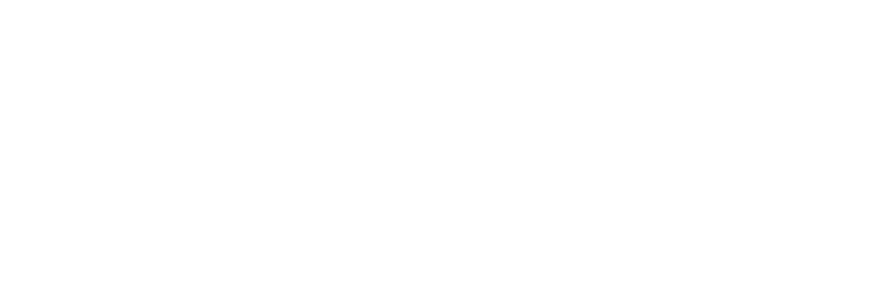
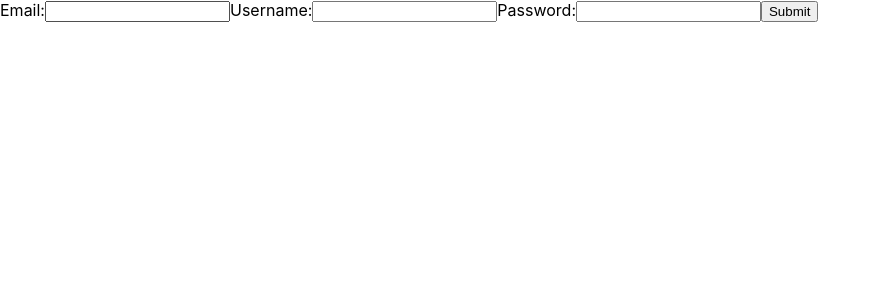
Before and after one commit to sundehakon/Hotell-React, a React (Create React App) app: page / in a window 1280 px wide. Before the commit this address had no page. Shown: the top 300 px of the page, without its empty margins (0-880 px from the left). Built offline with nearby package versions, Linux system fonts and the light colour scheme.

Commit message:
Fixed issues with running server - added necessary packages using yarn

```diff
--- a/package.json
+++ b/package.json
@@ -6,8 +6,12 @@
     "@testing-library/jest-dom": "^5.17.0",
     "@testing-library/react": "^13.4.0",
     "@testing-library/user-event": "^13.5.0",
+    "cors": "^2.8.5",
+    "express": "^4.18.3",
+    "mongoose": "^8.2.2",
     "react": "^18.2.0",
     "react-dom": "^18.2.0",
+    "react-router-dom": "^6.22.3",
     "react-scripts": "5.0.1",
     "web-vitals": "^2.1.4"
   },
--- a/server.js
+++ b/server.js
@@ -11,7 +11,7 @@ app.use(express.json());
 mongoose.connect(process.env.MONGO_URI, {
     useNewUrlParser: true,
     useUnifiedTopology: true
-});
+}).catch(error => console.error(error));
 
 const userSchema = new mongoose.Schema({
     email: String,
--- a/src/App.js
+++ b/src/App.js
@@ -6,7 +6,7 @@ function App() {
   return (
     <Router>
       <Routes>
-        <Route path="/register" element={<InputForm />} />
+        <Route path="/" element={<InputForm />} />
       </Routes>
     </Router>
   );
```
Also changed, not shown: 1 other file (tests, documents, lock files or other folders).
